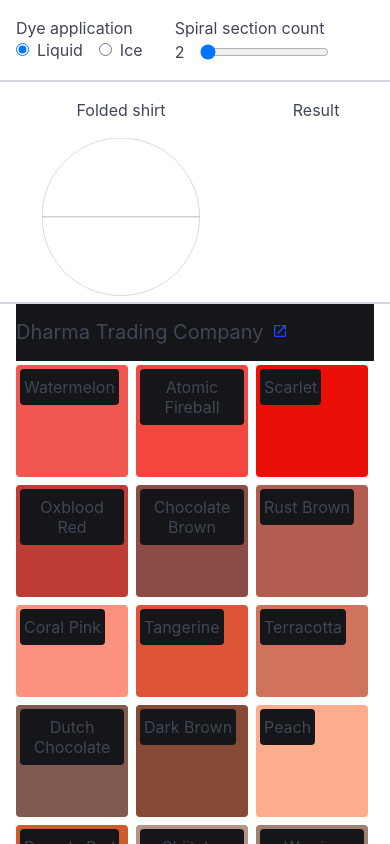
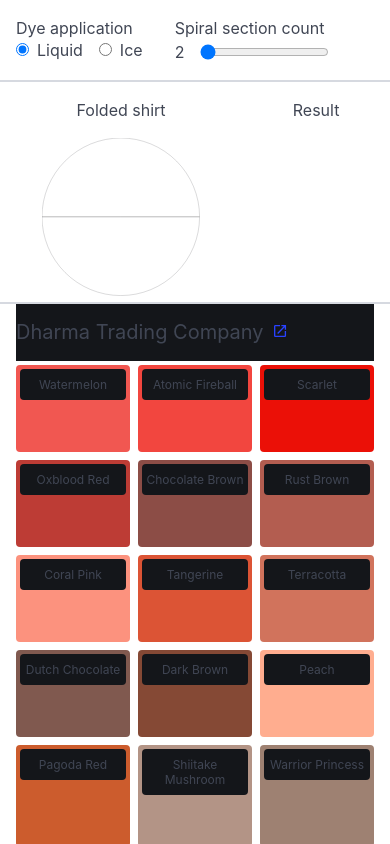
Before and after one commit to schwalbs/spiral-coloring, a React (Vite) app: page / in a window 390 px wide. Built offline with nearby package versions, Linux system fonts and the light colour scheme.

Commit message:
fix: make color chips more usable on mobile

```diff
--- a/src/components/ColorBlock/ColorBlock.module.css
+++ b/src/components/ColorBlock/ColorBlock.module.css
@@ -12,4 +12,5 @@
 .name {
   border-radius: 4px;
   margin-bottom: 3rem;
+  width: 100%;
 }
--- a/src/components/ColorBlock/ColorBlock.tsx
+++ b/src/components/ColorBlock/ColorBlock.tsx
@@ -26,7 +26,7 @@ const ColorBlock: FC<Props> = ({ color, isSelected, onClick }) => {
       }}
     >
       <span
-        className={`${styles.name} is-size-6 has-background-black-bis py-2 px-1`}
+        className={`${styles.name} is-size-6 is-size-7-mobile has-background-black-bis py-2 px-1`}
       >
         {color.name}
       </span>
--- a/src/components/Colors/Colors.module.css
+++ b/src/components/Colors/Colors.module.css
@@ -1,5 +1,5 @@
 .colorGrid {
-  grid-template-columns: repeat(auto-fit, 7rem);
+  grid-template-columns: 1fr 1fr 1fr;
 }
 
 .manufacturerName {
```
Also changed, not shown: 1 other file (tests, documents, lock files or other folders).
